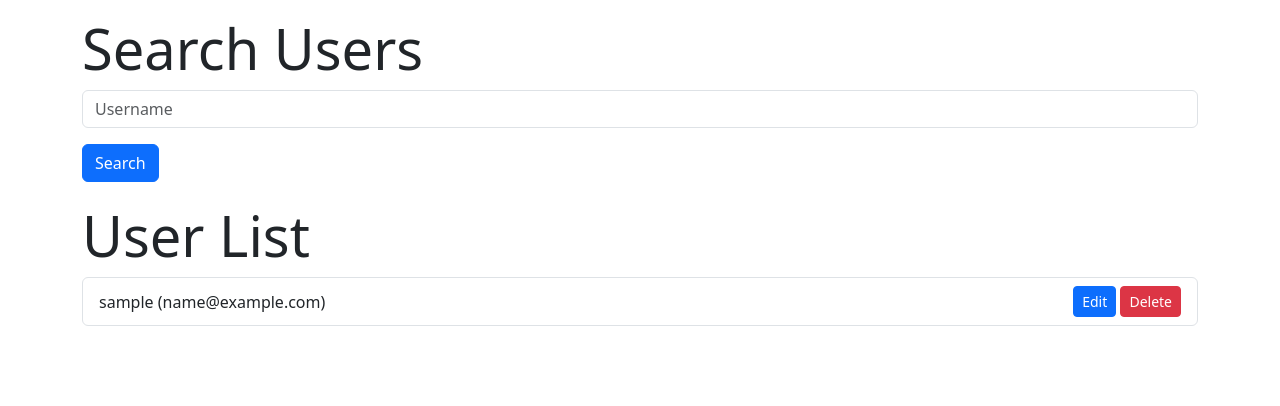
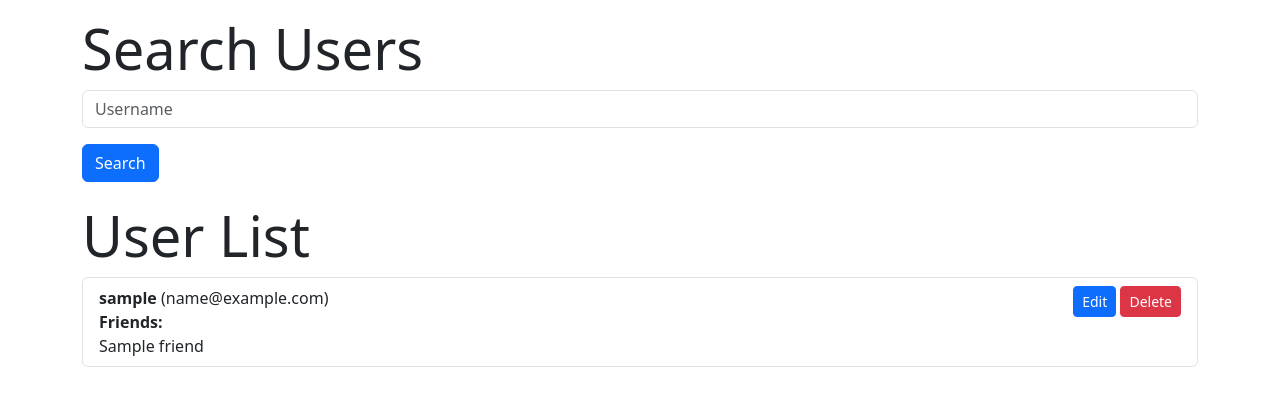
Before and after one commit to KLASlK/NSQL-Semestral, a Flask app: template templates/index.html in a window 1280 px wide. Shown: the part 225-631 px from the top of the page. Run offline with Flask 3, Linux system fonts and the light colour scheme; the template is opened without the code that fills it: most values are stand-ins (such as "Sample title", 1, 10 or a date in 2020).

Commit message:
new split

```diff
--- a/app.py
+++ b/app.py
@@ -7,11 +7,23 @@ client = MongoClient('mongodb://localhost:27017/')
 db = client['socialApp']
 users_collection = db['users']
 
+
 # Home
 @app.route('/')
 def index():
-    friends = list(users_collection.find({"is_friend": True}))
-    return render_template('index.html', users=friends)
+    my_friends = list(users_collection.find({"is_friend": True}))
+
+    for user in my_friends:
+        friend_names = []
+        if user.get('friends'):
+            for friend_id in user['friends']:
+                friend = users_collection.find_one({'_id': ObjectId(friend_id)})
+                if friend:
+                    friend_names.append(friend['username'])
+        user['friend_names'] = friend_names
+
+    return render_template('index.html', users=my_friends)
+
 
 # Create
 @app.route('/add', methods=['GET', 'POST'])
@@ -20,14 +32,41 @@ def add_user():
         username = request.form.get('username')
         email = request.form.get('email')
         is_friend = request.form.get('is_friend')
+
         if is_friend:
             is_friend = True
         else:
             is_friend = False
+
         if username and email:
-            users_collection.insert_one({'username': username, 'email': email, 'is_friend' : is_friend})
+            new_user = {
+                'username': username,
+                'email': email,
+                'is_friend': is_friend,
+                'friends': []
+            }
+            new_user_id = users_collection.insert_one(new_user).inserted_id
+
+            selected_friends = request.form.getlist('friends')
+
+            for friend_id in selected_friends:
+                friend = users_collection.find_one({'_id': ObjectId(friend_id)})
+
+                if friend:
+                    users_collection.update_one(
+                        {'_id': ObjectId(friend['_id'])},
+                        {'$addToSet': {'friends': new_user_id}}
+                    )
+                    users_collection.update_one(
+                        {'_id': new_user_id},
+                        {'$addToSet': {'friends': ObjectId(friend['_id'])}}
+                    )
+
         return redirect(url_for('index'))
-    return render_template('add.html')
+
+    users = list(users_collection.find())
+    return render_template('add.html', users=users)
+
 
 # Read
 @app.route('/users', methods=['GET'])
@@ -37,6 +76,16 @@ def user_list():
         users = list(users_collection.find({'username': {'$regex': search_query, '$options': 'i'}}))
     else:
         users = list(users_collection.find())
+
+    for user in users:
+        friend_names = []
+        if user.get('friends'):
+            for friend_id in user['friends']:
+                friend = users_collection.find_one({'_id': ObjectId(friend_id)})
+                if friend:
+                    friend_names.append(friend['username'])
+        user['friend_names'] = friend_names
+
     return render_template('index.html', users=users)
 
 
@@ -44,6 +93,19 @@ def user_list():
 @app.route('/edit/<user_id>', methods=['GET', 'POST'])
 def edit_user(user_id):
     user = users_collection.find_one({'_id': ObjectId(user_id)})
+
+    # Populate the friend names for the user
+    friend_names = []
+    if user.get('friends'):
+        for friend_id in user['friends']:
+            friend = users_collection.find_one({'_id': ObjectId(friend_id)})
+            if friend:
+                friend_names.append(friend['username'])
+    user['friend_names'] = friend_names  # Add the friend names list to the user data
+
+    # Fetch all users to show potential friends for adding
+    users = list(users_collection.find())
+
     if request.method == 'POST':
         new_username = request.form.get('username')
         new_email = request.form.get('email')
@@ -54,12 +116,52 @@ def edit_user(user_id):
             new_is_friend = False
 
         if new_username and new_email:
+            # Update user data
             users_collection.update_one(
                 {'_id': ObjectId(user_id)},
                 {'$set': {'username': new_username, 'email': new_email, 'is_friend': new_is_friend}}
             )
+
+            # Handle removing friends
+            remove_friends = request.form.getlist('remove_friends')
+            if remove_friends:
+                for friend_username in remove_friends:
+                    # Find the friend by username
+                    friend = users_collection.find_one({'username': friend_username})
+                    if friend:
+                        # Remove the user from the friend's friend list
+                        users_collection.update_one(
+                            {'_id': friend['_id']},
+                            {'$pull': {'friends': ObjectId(user_id)}}
+                        )
+                        # Remove the friend from the user's friend list
+                        users_collection.update_one(
+                            {'_id': ObjectId(user_id)},
+                            {'$pull': {'friends': ObjectId(friend['_id'])}}
+                        )
+
+            # Handle adding friends
+            add_friends = request.form.getlist('add_friends')
+            if add_friends:
+                for friend_id in add_friends:
+                    # Find the friend by ID
+                    friend = users_collection.find_one({'_id': ObjectId(friend_id)})
+                    if friend:
+                        # Add the user to the friend's friend list
+                        users_collection.update_one(
+                            {'_id': friend['_id']},
+                            {'$addToSet': {'friends': ObjectId(user_id)}}
+                        )
+                        # Add the friend to the user's friend list
+                        users_collection.update_one(
+                            {'_id': ObjectId(user_id)},
+                            {'$addToSet': {'friends': ObjectId(friend['_id'])}}
+                        )
+
         return redirect(url_for('index'))
-    return render_template('edit.html', user=user)
+
+    return render_template('edit.html', user=user, users=users)
+
 
 # Delete
 @app.route('/delete/<user_id>', methods=['POST'])
--- a/templates/index.html
+++ b/templates/index.html
@@ -22,9 +22,25 @@
   <ul class="list-group" style="margin-bottom: 10px;">
     {% for user in users %}
     <li
-      class="list-group-item {% if user.is_friend %} list-group-item-success {% endif %} justify-content-between align-items-center"
-      style="display: flex;">
-      {{ user.username }} ({{ user.email }})
+      class="list-group-item {% if user.is_friend %} list-group-item-success {% endif %} d-flex justify-content-between align-items-start">
+      <div class="d-flex flex-column">
+        <span><strong>{{ user.username }}</strong> ({{ user.email }})</span>
+
+        <div><strong>Friends:</strong>
+          {% if user.friend_names %}
+          <div>
+            {% for friend in user.friend_names %}
+            {{ friend }}
+            {% if not loop.last %}, {% endif %}
+            {% endfor %}
+          </div>
+          {% else %}
+          No friends
+          {% endif %}
+        </div>
+
+      </div>
+
       <div>
         <form method="GET" action="/edit/{{ user._id }}" style="display:inline;">
           <button type="submit" class="btn btn-primary btn-sm">Edit</button>
```
Also changed, not shown: friend_generator.py (added, +54 -0 lines), templates/add.html (+12 -1 lines), templates/edit.html (+30 -0 lines), 1 other file.
